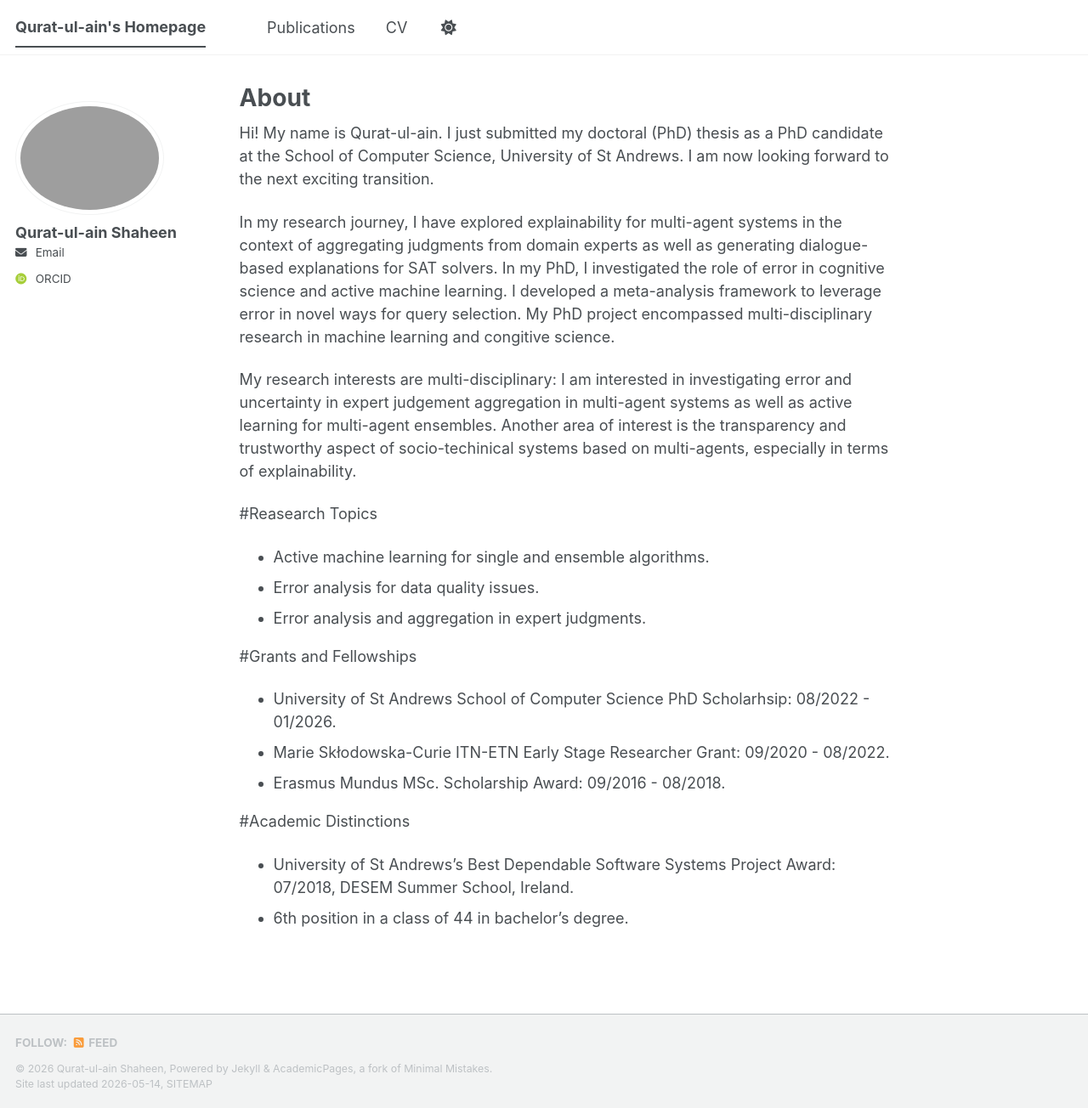
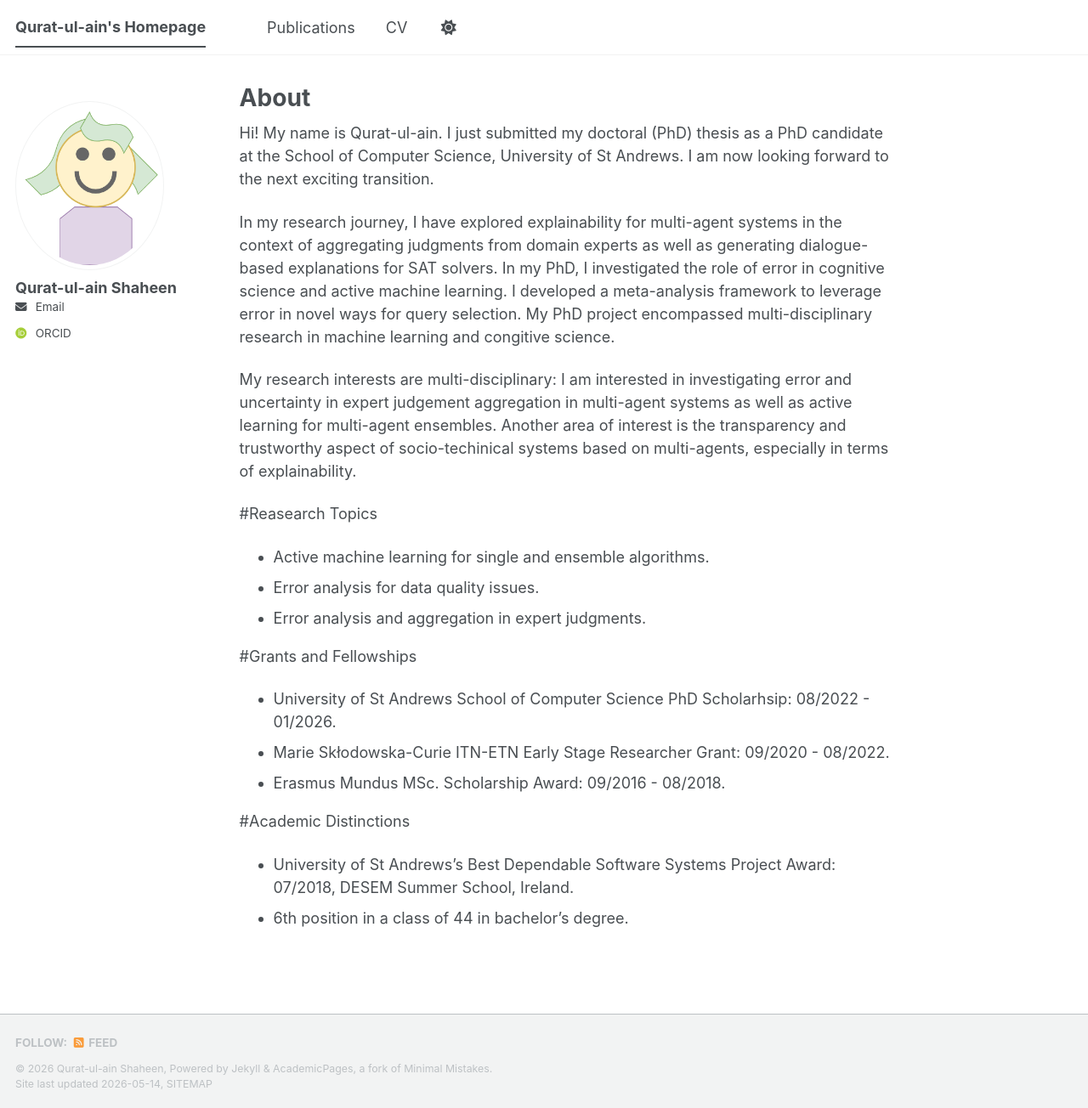
Before and after one commit to QuratulainS/QuratulainS.github.io, a Jekyll site: the page built from _pages/about.md, in a window 1280 px wide and 1304 px high. Shown: the whole window at 85% size. Built offline with Jekyll 4.4.1, drawn with Linux system fonts in a browser that asks for light colours; some web fonts are replaced; a script bundle is joined from its source files by our own code; library files that are not in the unit come from our copies.

Commit message:
Update _config.yml

```diff
--- a/_config.yml
+++ b/_config.yml
@@ -23,7 +23,7 @@ repository               : "QuratulainS/QuratulainS.github.io"
 #               Additional customization can be done by editing /_includes/author-profile.html
 author:
   # Biographic information
-  #avatar           : "profile.png"
+  avatar           : "profile.png"
   name             : "Qurat-ul-ain Shaheen"
   pronouns         : # example: "she/her"
   #bio              : "Short biography for the left-hand sidebar"
```
